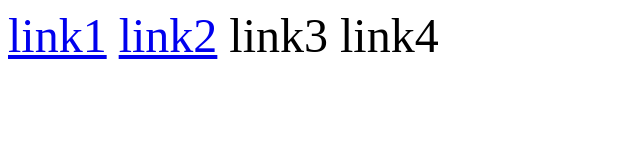
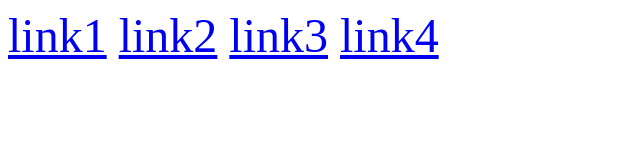
Before and after one commit to zickc/zickc.github.io, a plain HTML site: page test.html in a window 1280 px wide. Shown: the whole page, without its empty margins (0-640 px from the left). Drawn offline with Linux system fonts and the light colour scheme.

Commit message:
test the link

```diff
--- a/test.html
+++ b/test.html
@@ -3,8 +3,8 @@
     <font size="30">
       <A href="https://apps.apple.com/app/apple-store/id1473474597?pt=352121&ct=PDR_YT&mt=8">link1</A>
       <A href="https://itunes.apple.com/in/app/id1473474597?pt=352121&ct=PDR_YT&mt=8">link2</A>
-      <A htef="https://itunes.apple.com/in/app/instagram/id389801252?mt=8">link3</A>
-      <A htef="https://itunes.apple.com/in/app/facebook/id284882215?mt=8">link4</A>
+      <A href="https://itunes.apple.com/in/app/instagram/id389801252?mt=8">link3</A>
+      <A href="https://itunes.apple.com/in/app/facebook/id284882215?mt=8">link4</A>
     </font>
   </body>
 </HTML>
```
